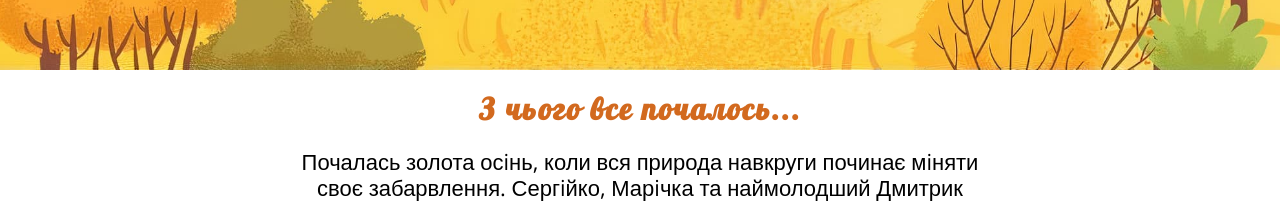
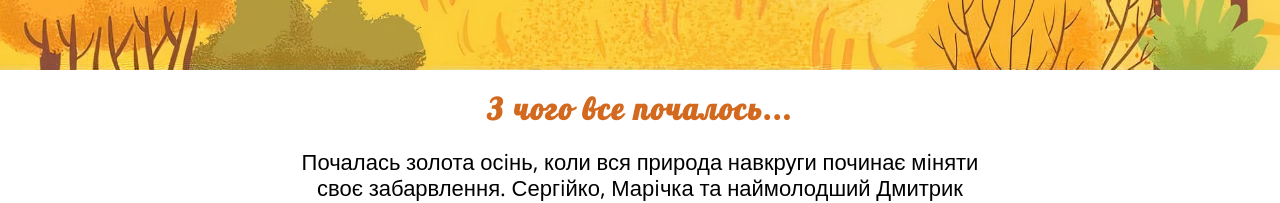
Before and after one commit to AnnaStoyano/Numix, a plain HTML site: page index.html in a window 1280 px wide. Shown: the part 743-946 px from the top of the page. Drawn offline with nearby package versions, Linux system fonts and the light colour scheme.

Commit message:
Chage letter

```diff
--- a/index.html
+++ b/index.html
@@ -38,7 +38,7 @@
             </a>
         </article>
         <section class="info" id='info'>
-            <h2 class="title info__title">З чього все почалось...</h2>
+            <h2 class="title info__title">З чого все почалось...</h2>
             <p class="info__text">
                 Почалась золота осiнь, коли вся природа навкруги починає мiняти своє забарвлення. Сергiйко, Марiчка та
                 наймолодший Дмитрик поїхали разом з батьками до в село бабусi Наталки та дiдуся Миколи.
```
